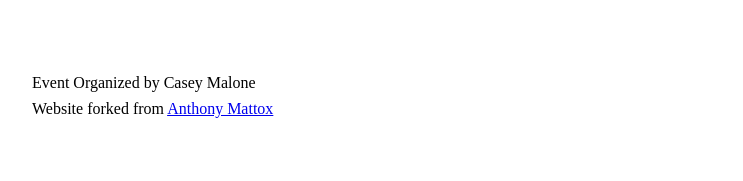
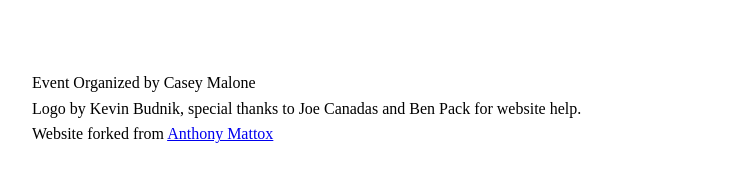
Before and after one commit to jcanadas/casey-con, a Gatsby site: page / in a window 1280 px wide. Shown: the part 2749-2930 px from the top of the page, without its empty margins (140-883 px from the left). Built offline with nearby package versions, Linux system fonts and the light colour scheme; Gatsby itself is replaced by a stand-in of ours.

Commit message:
Update Footer.tsx
Adding Special Thanks and Logo Credit

```diff
--- a/src/components/Footer.tsx
+++ b/src/components/Footer.tsx
@@ -8,6 +8,8 @@ export const Footer: React.FC = () => {
       <p>
         Event Organized by Casey Malone
         <br />
+		Logo by Kevin Budnik, special thanks to Joe Canadas and Ben Pack for website help.
+		<br />
         Website forked from{' '}
         <a href="https://bsky.app/profile/anthony.luckypaper.co">
           Anthony Mattox
```
